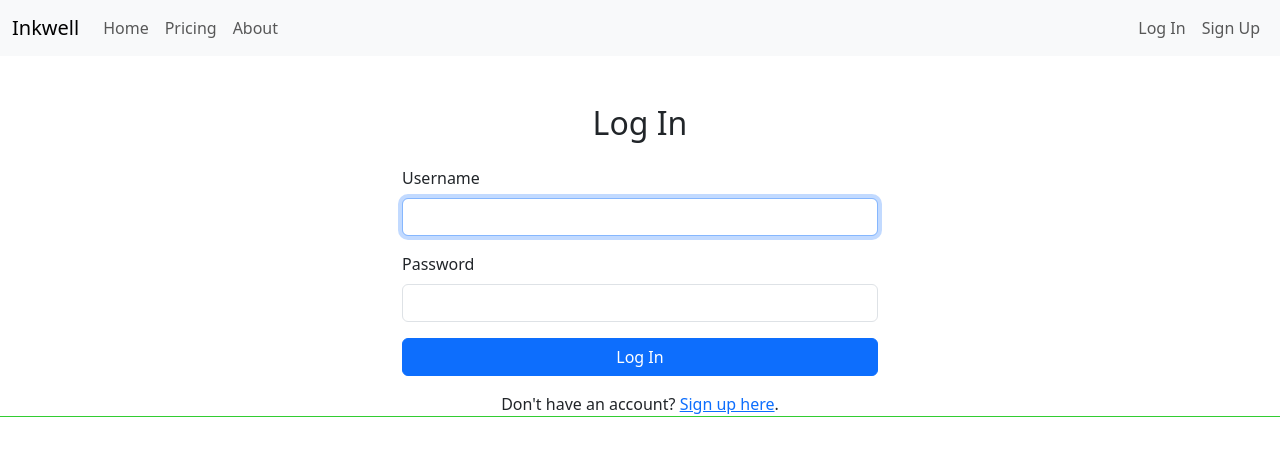
After one commit to AlexeyKopchinskiy/Portfolio-project-5, a Django app: page /accounts/login/ in a window 1280 px wide. The commit adds this page. Shown: the top 456 px of the page. Run offline with Django 5.2, Linux system fonts and the light colour scheme; some libraries are stand-ins or nearby versions.

```diff
--- /dev/null
+++ b/inkwell/accounts/templates/registration/login.html
@@ -0,0 +1,30 @@
+{% extends 'base.html' %}
+{% load widget_tweaks %}
+{% block content %}
+<div class="container mt-5" style="max-width: 500px;">
+  <h2 class="mb-4 text-center">Log In</h2>
+
+  <form method="post" novalidate>
+    {% csrf_token %}
+    {{ form.non_field_errors }}
+
+    <div class="mb-3">
+      <label for="{{ form.username.id_for_label }}" class="form-label">Username</label>
+      {{ form.username|add_class:"form-control" }}
+      {{ form.username.errors }}
+    </div>
+
+    <div class="mb-3">
+      <label for="{{ form.password.id_for_label }}" class="form-label">Password</label>
+      {{ form.password|add_class:"form-control" }}
+      {{ form.password.errors }}
+    </div>
+
+    <button type="submit" class="btn btn-primary w-100">Log In</button>
+  </form>
+
+  <div class="text-center mt-3">
+    <p>Don't have an account? <a href="{% url 'register' %}">Sign up here</a>.</p>
+  </div>
+</div>
+{% endblock %}
--- a/inkwell/accounts/views.py
+++ b/inkwell/accounts/views.py
@@ -13,19 +13,19 @@ def in_group(group_name):
 @login_required
 @user_passes_test(in_group("Reader"))
 def reader_dashboard(request):
-    return render(request, "reader_dashboard.html")
+    return render(request, "reader_dashboard/dashboard.html")
 
 
 @login_required
 @user_passes_test(in_group("Author"))
 def author_dashboard(request):
-    return render(request, "author_dashboard.html")
+    return render(request, "author_dashboard/dashboard.html")
 
 
 @login_required
 @user_passes_test(in_group("Patron"))
 def patron_dashboard(request):
-    return render(request, "patron_dashboard.html")
+    return render(request, "patron_dashboard/dashboard.html")
 
 
 def register_reader(request):
--- a/inkwell/config/settings.py
+++ b/inkwell/config/settings.py
@@ -43,6 +43,7 @@ INSTALLED_APPS = [
     "django.contrib.staticfiles",
     "core",  # Custom app for core functionality
     "accounts",  # Custom app for user accounts
+    "widget_tweaks",  # For form tweaks in templates
 ]
 
 MIDDLEWARE = [
--- a/inkwell/core/templates/base.html
+++ b/inkwell/core/templates/base.html
@@ -14,16 +14,6 @@
 <link rel="stylesheet" href="https://cdn.jsdelivr.net/npm/bootstrap-icons@1.11.3/font/bootstrap-icons.css">
 <link rel="stylesheet" href="{% static 'css/styles.css' %}">
 <body>
-  {% comment %} <nav class="navbar navbar-expand-lg navbar-dark bg-dark mb-4 px-3">
-    <a class="navbar-brand" href="{% url 'start' %}">InkWell</a>
-    <div class="navbar-nav">
-      <a class="nav-link" href="{% url 'about' %}">About</a>
-      <a class="nav-link" href="{% url 'cookies' %}">Cookies</a>
-      <a class="nav-link" href="{% url 'terms' %}">Terms</a>
-      <a class="nav-link" href="{% url 'prices' %}">Prices</a>
-    </div>
-  </nav> {% endcomment %}
-
   <nav class="navbar navbar-expand-lg navbar-light bg-light">
     <div class="container-fluid">
       <a class="navbar-brand" href="{% url 'start' %}">Inkwell</a>
```
Also changed, not shown: inkwell/accounts/templates/author_dashboard/dashboard.html (added), inkwell/accounts/templates/patron_dashboard/dashboard.html (added), inkwell/accounts/templates/reader_dashboard/dashboard.html (added), inkwell/accounts/templates/registration/logout.html (added), inkwell/core/templates/login.html (deleted).
